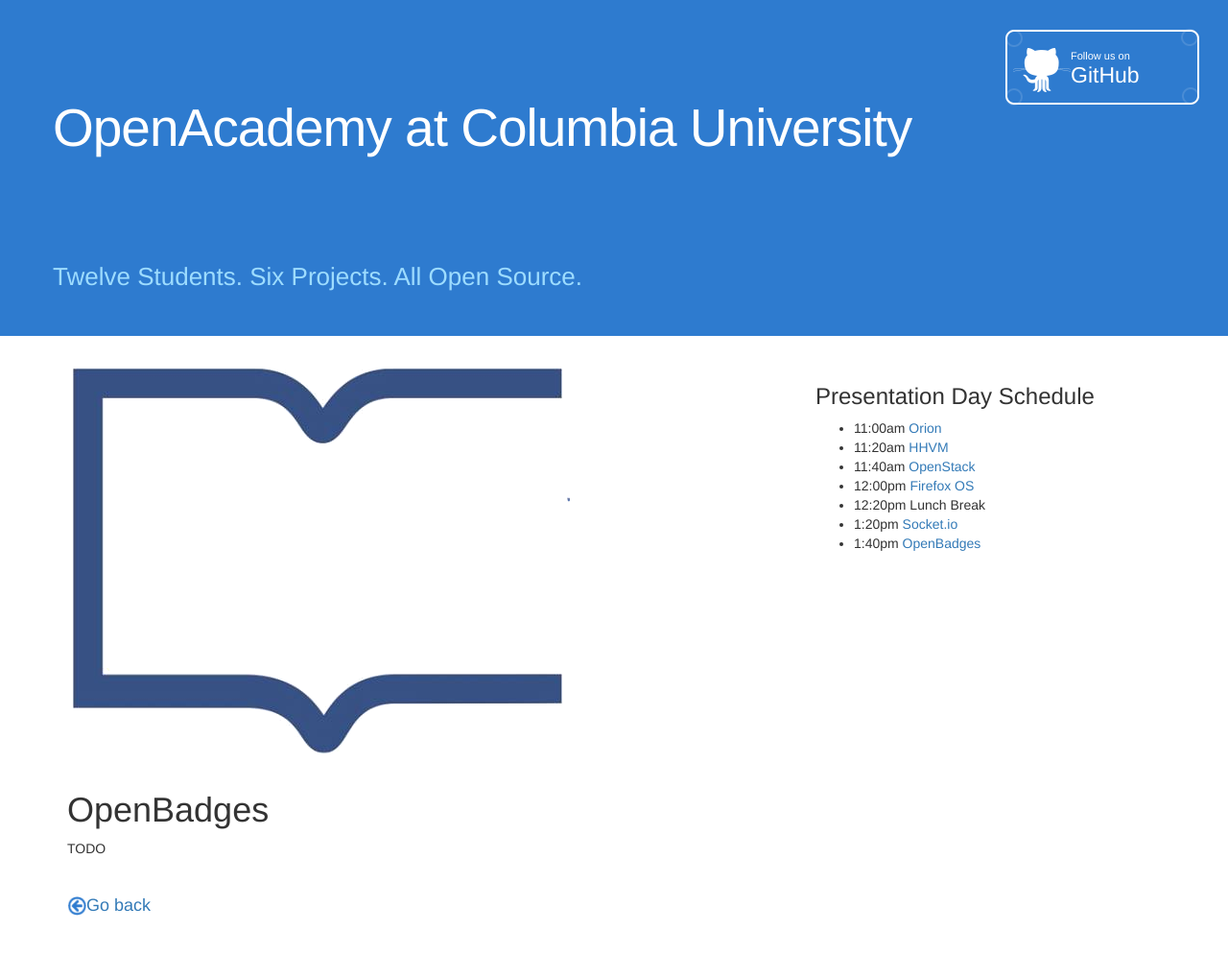
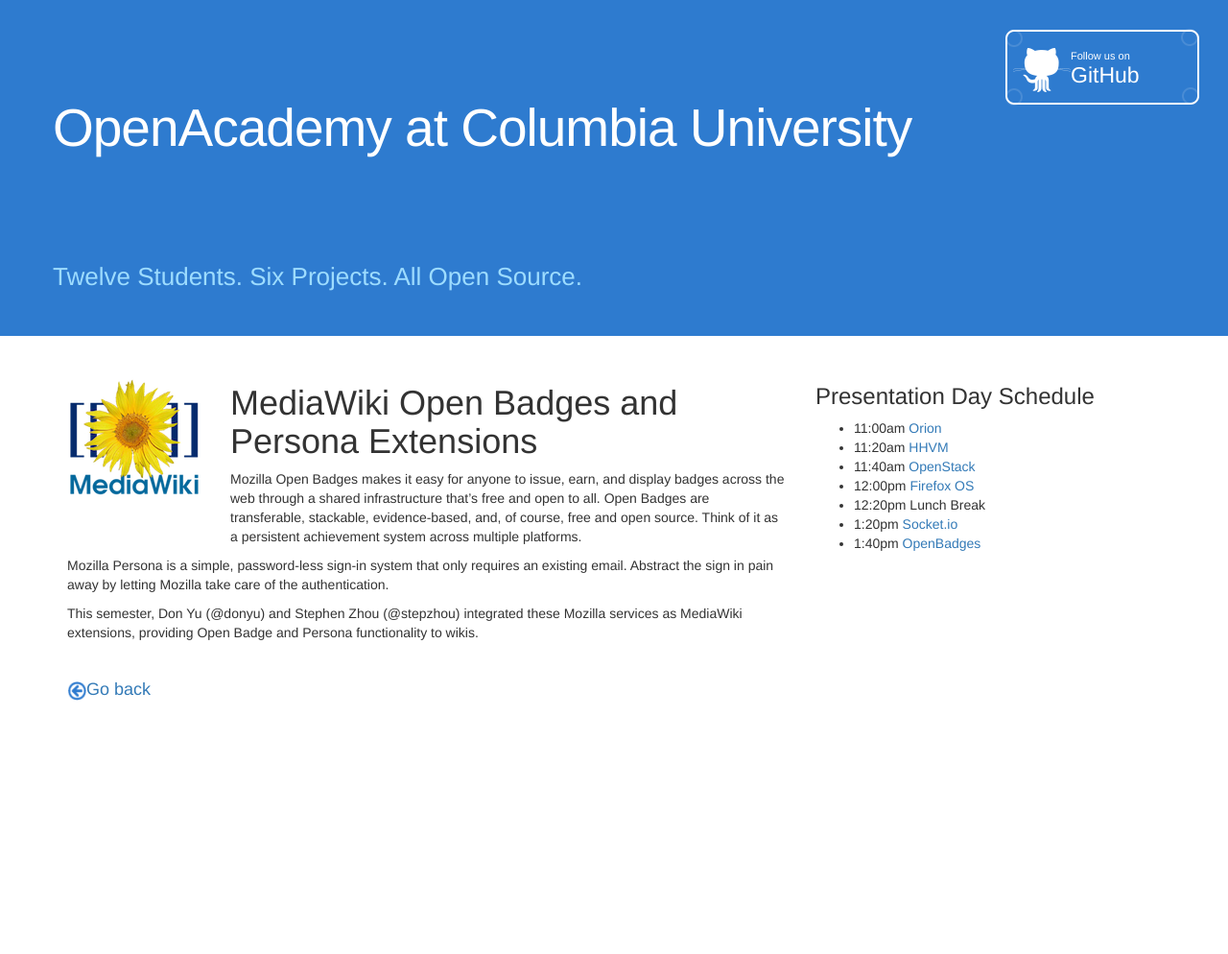
Before and after one commit to Columbia-OpenAcademy/Columbia-OpenAcademy.github.io, a Jekyll site: the page built from openbadges.md, in a window 1280 px wide. Shown: the whole page at 96% size. Built offline with Jekyll 4.4.1, drawn with Linux system fonts in a browser that asks for light colours; nearby versions of some CDN libraries; Markdown is read by kramdown in place of the engine named in the settings; after the commit the page ends 900 px from its top, so only the background shows below that.

Commit message:
Added MediaWiki.

```diff
--- a/openbadges.md
+++ b/openbadges.md
@@ -1,8 +1,12 @@
 ---
-title: OpenBadges
+title: MediaWiki Open Badges and Persona Extensions
 layout: project
-summary: TODO
-contributors: TODO
-logo: images/open-icon.png
+summary: Open Badges makes it easy for anyone to issue, earn, and display badges across the web through a shared infrastructure that's free and open to all. Persona is a simple, password-less sign in system that only requires an existing email. The MediaWiki Open Badge and Persona extensions bring services to wikis.
+contributors: Don Yu, Stephen Zhou
+logo: images/mediawiki-logo.png
 ---
-TODO
+Mozilla Open Badges makes it easy for anyone to issue, earn, and display badges across the web through a shared infrastructure that's free and open to all. Open Badges are transferable, stackable, evidence-based, and, of course, free and open source. Think of it as a persistent achievement system across multiple platforms.
+
+Mozilla Persona is a simple, password-less sign-in system that only requires an existing email. Abstract the sign in pain away by letting Mozilla take care of the authentication.
+
+This semester, Don Yu (@donyu) and Stephen Zhou (@stepzhou) integrated these Mozilla services as MediaWiki extensions, providing Open Badge and Persona functionality to wikis.
```
Also changed, not shown: images/mediawiki-logo.png (added).
